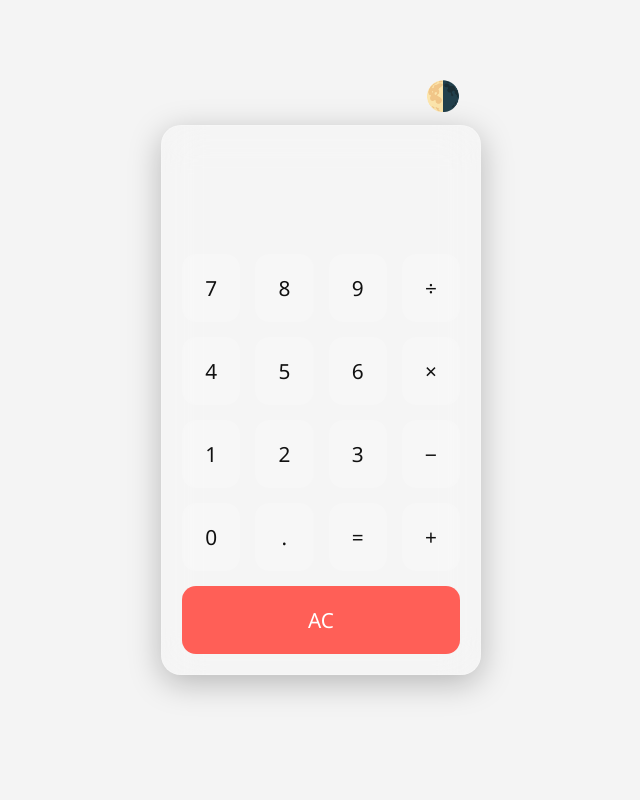
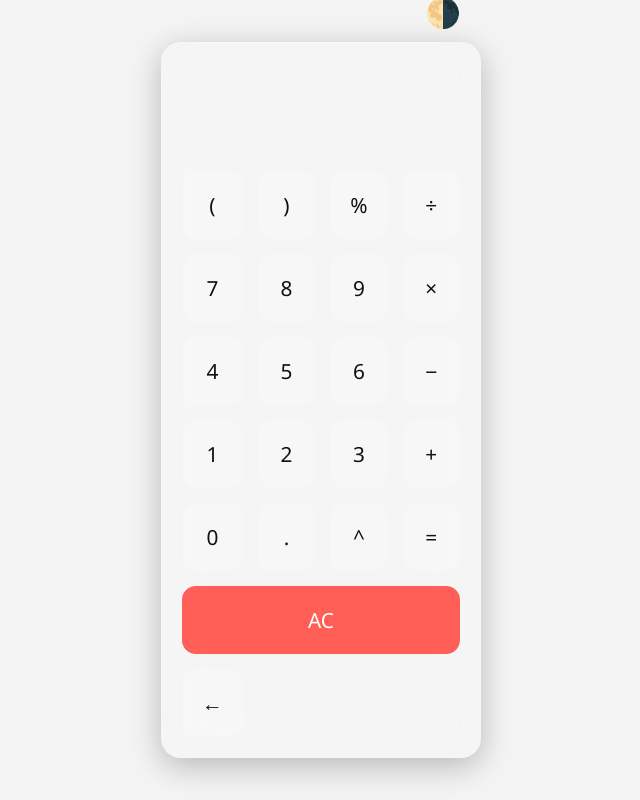
Before and after one commit to Kowshik3073/SCT_WD_2, a plain HTML site: page index.html in a window 1280 px wide. Shown: the whole page, without its empty margins (319-959 px from the left). Drawn offline with Linux system fonts and the light colour scheme.

Commit message:
Update index.html

```diff
--- a/index.html
+++ b/index.html
@@ -3,8 +3,8 @@
 <head>
   <meta charset="UTF-8" />
   <meta name="viewport" content="width=device-width, initial-scale=1.0"/>
-  <title>simple calculator</title>
-  <link rel="stylesheet" href="style.css">
+  <title>CleanCalc Pro</title>
+  <link rel="stylesheet" href="style.css" />
 </head>
 <body>
   <div class="container">
@@ -12,27 +12,33 @@
     <div class="calculator">
       <input type="text" id="display" disabled />
       <div class="buttons">
+        <button onclick="press('(')">(</button>
+        <button onclick="press(')')">)</button>
+        <button onclick="press('%')">%</button>
+        <button onclick="press('/')">÷</button>
+
         <button onclick="press('7')">7</button>
         <button onclick="press('8')">8</button>
         <button onclick="press('9')">9</button>
-        <button onclick="press('/')">÷</button>
+        <button onclick="press('*')">×</button>
 
         <button onclick="press('4')">4</button>
         <button onclick="press('5')">5</button>
         <button onclick="press('6')">6</button>
-        <button onclick="press('*')">×</button>
+        <button onclick="press('-')">−</button>
 
         <button onclick="press('1')">1</button>
         <button onclick="press('2')">2</button>
         <button onclick="press('3')">3</button>
-        <button onclick="press('-')">−</button>
+        <button onclick="press('+')">+</button>
 
         <button onclick="press('0')">0</button>
         <button onclick="press('.')">.</button>
+        <button onclick="press('^')">^</button>
         <button onclick="calculate()">=</button>
-        <button onclick="press('+')">+</button>
 
         <button class="clear" onclick="clearDisplay()">AC</button>
+        <button class="back" onclick="backspace()">←</button>
       </div>
     </div>
   </div>
```
